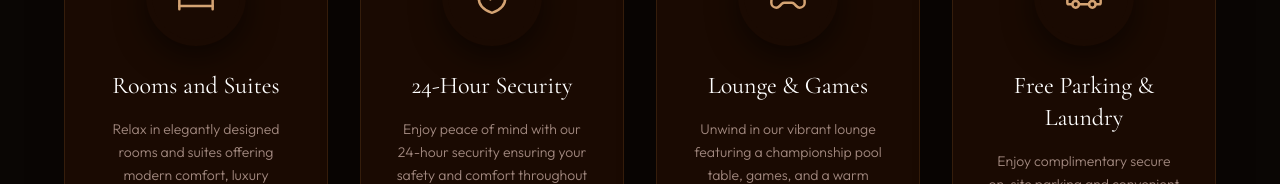
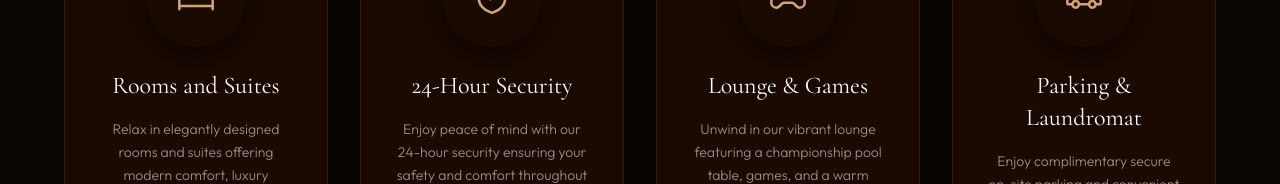
Before and after one commit to Kryptopacy/joebrown-hotels, a Next.js app: page / in a window 1280 px wide. Shown: the part 1309-1493 px from the top of the page. Built offline with nearby package versions, Linux system fonts and the light colour scheme; no server answers; the database is empty.

Commit message:
fix: reword amenity title to avoid implying laundry is free

```diff
--- a/src/app/(public)/page.tsx
+++ b/src/app/(public)/page.tsx
@@ -209,7 +209,7 @@ export default async function LandingPage({
                 <Car size={40} className="text-[#D4A373] group-hover:scale-110 transition-transform duration-300" strokeWidth={1.5} />
               </div>
               <div className="relative z-10 px-8">
-                <h3 className="text-2xl font-serif text-white mb-4 group-hover:text-[#D4A373] transition-colors">Free Parking & Laundry</h3>
+                <h3 className="text-2xl font-serif text-white mb-4 group-hover:text-[#D4A373] transition-colors">Parking & Laundromat</h3>
                 <p className="text-[#A1887F] text-sm leading-relaxed font-light">
                   Enjoy complimentary secure on-site parking and convenient access to our modern guest laundromat.
                 </p>
```
